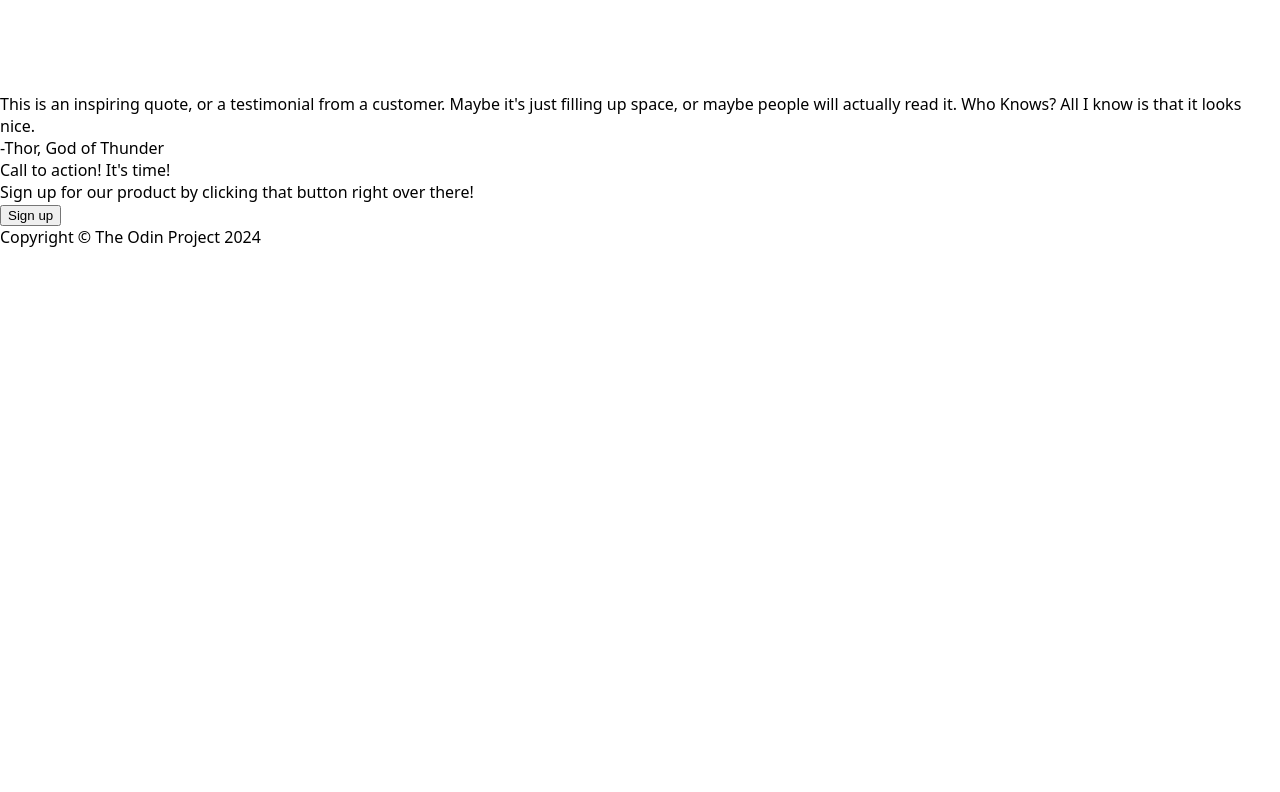
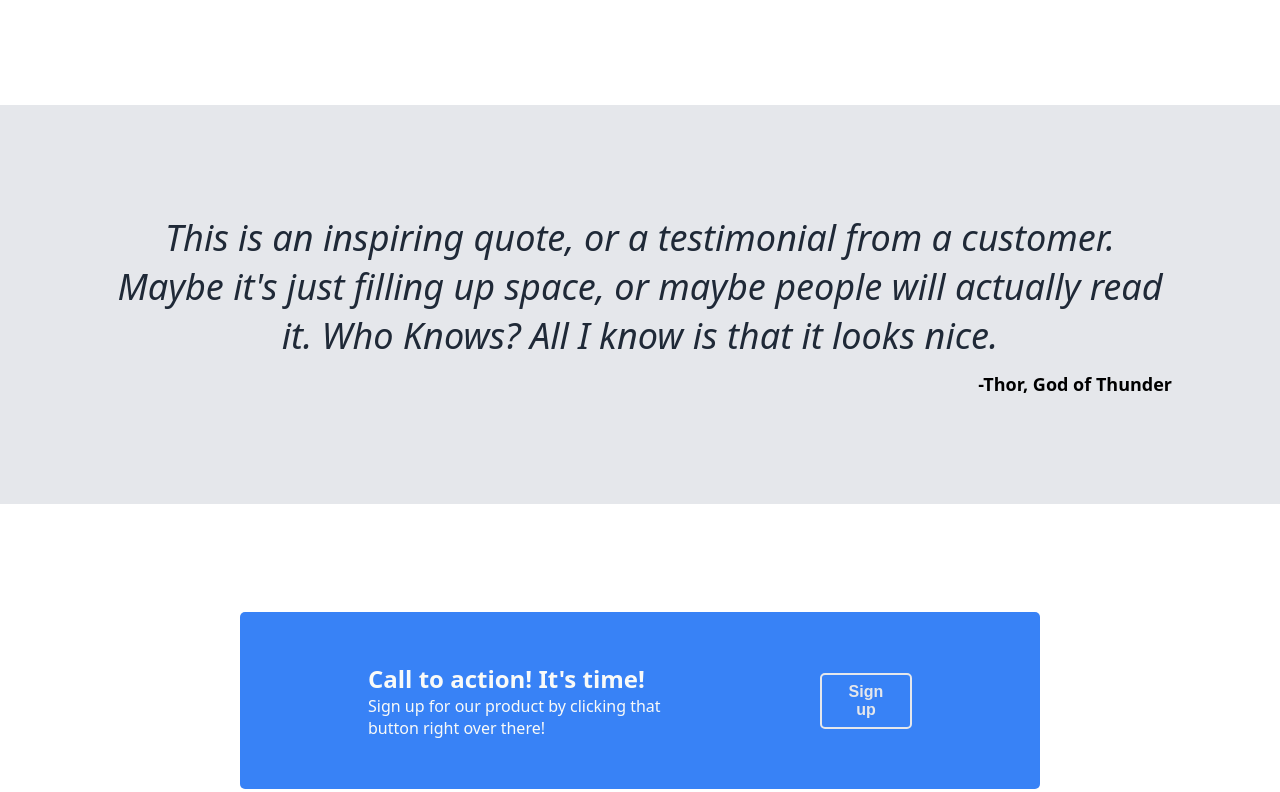
Before and after one commit to NandkishorJadoun/landing-page, a plain HTML site: page index.html in a window 1280 px wide. Shown: the part 756-1548 px from the top of the page. Before the commit the page ends 1004 px from the top, so only its background shows below. Drawn offline with Linux system fonts and the light colour scheme.

Commit message:
complete the styles on page

```diff
--- a/styles.css
+++ b/styles.css
@@ -11,7 +11,7 @@ body{
     font-family: Roboto, sans-serif;
     display: flex;
     flex-direction: column;
-    padding: 12px 108px 72px 108px;
+    padding: 24px 108px 72px 108px;
     gap: 72px;
 }
 
@@ -121,3 +121,70 @@ body{
     border: solid 4px #3882F6;
     border-radius: 8px;
 }
+
+.third-part{
+    background-color: #E5E7EB;
+    display: flex;
+    flex-direction: column;
+    align-items: center;
+    padding: 108px 108px;
+    gap: 12px;
+}
+
+.quote{
+    font-size: 36px;
+    font-style: italic;
+    color: #1f2937;
+    font-weight: lighter;
+    text-align: center;
+}
+.quote-writer{
+    font-weight: bolder;
+    font-size: 18px;
+    align-self: flex-end;
+}
+
+.forth-part{
+    display: flex;
+    justify-content: center;
+    align-items: center;
+    padding: 108px 240px;
+}
+
+.call-to-action-container{
+    background-color: #3882F6;
+    display: flex;
+    padding: 50px 128px;
+    color: #F9FAF8;
+    border-radius: 5px;
+    align-items: center;
+    justify-content: space-between;
+    gap: 128px;
+    flex: 1;
+}
+
+.call-to-action{
+    font-size: 24px;
+    font-weight: bolder;
+    font-family: system-ui, -apple-system, BlinkMacSystemFont, 'Segoe UI', Roboto, Oxygen, Ubuntu, Cantarell, 'Open Sans', 'Helvetica Neue', sans-serif;
+
+}
+
+.call-to-action-container button {
+    border: #E5E7EB solid 2px;
+    border-radius: 5px;
+    background-color: #3882F6;
+    color: #E5E7EB;
+    padding: 8px 24px;
+    font-weight: bolder;
+    font-size: 16px;
+}
+
+.footer{
+    display: flex;
+    align-items: center;
+    justify-content: center;
+    background-color: #1F2937;
+    height: 108px;
+    color: #F9FAF8;
+}
```
